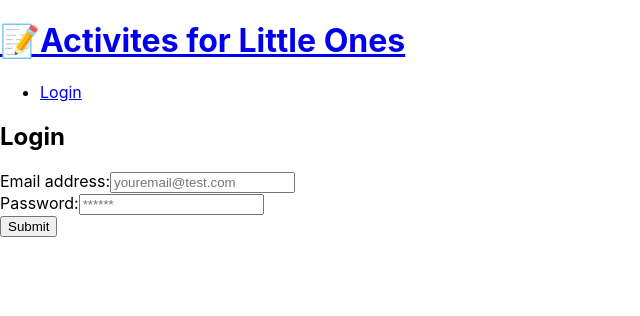
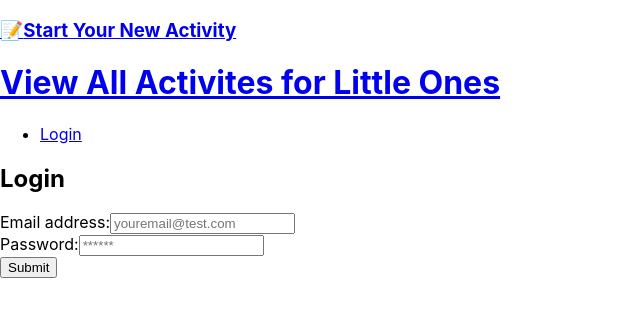
Before and after one commit to katredford/BBCM.programsDB, a React (Create React App) app: page /login in a window 1280 px wide. Shown: the top 316 px of the page, without its empty margins (0-640 px from the left). Built offline with nearby package versions, Linux system fonts and the light colour scheme.

Commit message:
nav and activity pg comp ok, ready for styling

```diff
--- a/src/components/Nav/index.js
+++ b/src/components/Nav/index.js
@@ -35,16 +35,21 @@ function Nav() {
 
     return (
         <header className="flex-row px-1">
+            <h3>
+                <Link to="/activity">
+                    <span role="img" aria-label="act-little new-activity-form">📝</span>
+        Start Your New Activity
+        </Link>
+            </h3>
             <h1>
-                <Link to="/">
-                    <span role="img" aria-label="act-little">📝</span>
-          Activites for Little Ones
+                <Link to="/home">
+                    View All Activites for Little Ones
         </Link>
             </h1>
-
             <nav>
                 {showNavigation()}
             </nav>
+
         </header>
     );
 }
--- a/src/index.css
+++ b/src/index.css
@@ -11,3 +11,13 @@ code {
   font-family: source-code-pro, Menlo, Monaco, Consolas, 'Courier New',
     monospace;
 }
+
+.my-1 {
+  margin-top: var(--spacing-one);
+  margin-bottom: var(--spacing-one);
+}
+
+.my-2 {
+  margin-top: var(--spacing-two);
+  margin-bottom: var(--spacing-two);
+}
--- a/src/pages/Activity.js
+++ b/src/pages/Activity.js
@@ -2,7 +2,7 @@ import React, { useEffect, useState } from "react";
 import { Link, useParams } from "react-router-dom";
 import { useQuery } from '@apollo/react-hooks';
 // import {
-//     // ADD_ACTIVITY,
+//     ADD_ACTIVITY,
 //     // UPDATE_ACTIVITY,
 //     // REMOVE_ACTIVITY,
 //     UPDATE_CURRENT_ACTIVITY,
@@ -13,6 +13,6 @@ function Activities() {
     const { id } = useParams();
     const [currentActivity, setCurrentActivity] = useState({});
     const { loading, data } = useQuery(QUERY_ALL_ACTIVITIES);
-    // const { } = state;
+    // const { ADD_ACTIVITY } = state;
 };
 export default Activities;
--- a/src/utils/mutations.js
+++ b/src/utils/mutations.js
@@ -30,15 +30,14 @@ export const ADD_ACTIVITY = gql`
   }
 `;
 
-//DO NOT NEED THIS SINCE WE DO NOT HAVE SIGNUP!
 
-// export const ADD_USER = gql`
-//   mutation addUser($firstName: String!, $lastName: String!, $email: String!, $password: String!) {
-//     addUser(firstName: $firstName, lastName: $lastName, email: $email, password: $password) {
-//       token
-//       user {
-//         _id
-//       }
-//     }
-//   }
-// `;
+export const ADD_USER = gql`
+  mutation addUser($firstName: String!, $lastName: String!, $email: String!, $password: String!) {
+    addUser(firstName: $firstName, lastName: $lastName, email: $email, password: $password) {
+      token
+      user {
+        _id
+      }
+    }
+  }
+`;
```
